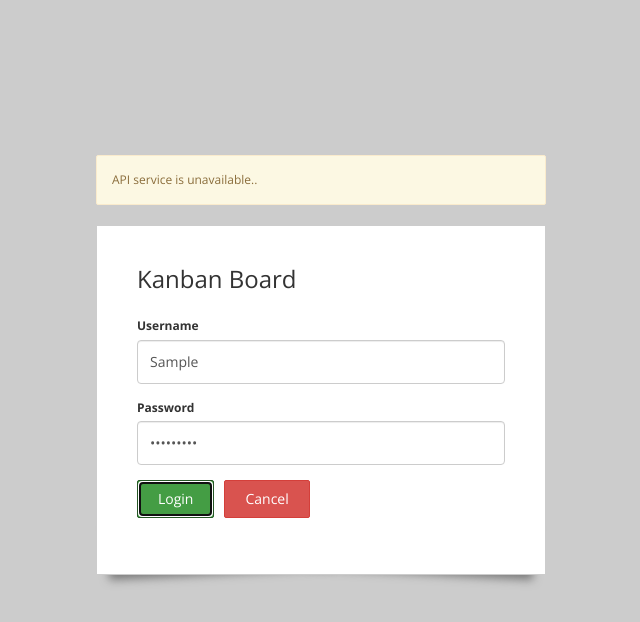
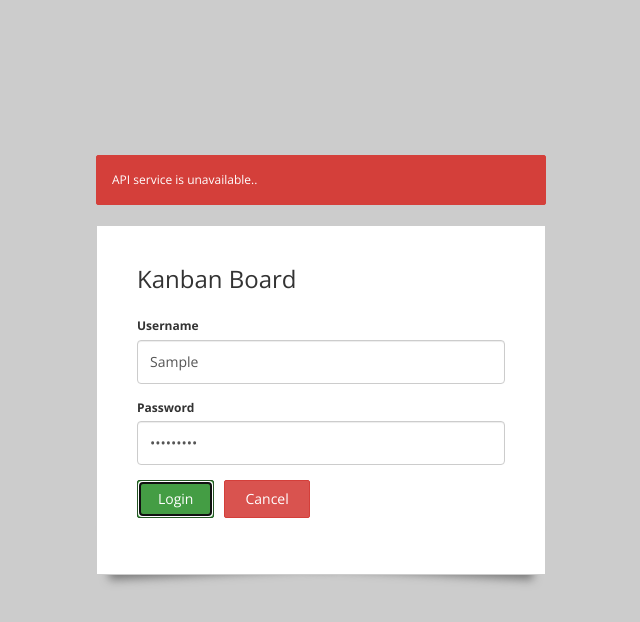
Before and after one commit to satishborkar/kanban-app, a React app: page /login in a window 1280 px wide. Both pictures are taken after typing "Sample", "Sample123" into the empty fields and a click on the button "Login". Shown: the top 622 px of the page, without its empty margins (319-959 px from the left). Built offline with nearby package versions, Linux system fonts and the light colour scheme; no server answers.

Commit message:
alert msgs

```diff
--- a/src/js/App.js
+++ b/src/js/App.js
@@ -13,14 +13,14 @@ const App = () => {
     return (
       <div className="app-wrapper">
         <Header title="Kanban" />
-        <PageContainer alert={alert} />
+        <PageContainer />
         <Footer />
       </div>
     );
   }
   return (
     <div className="login-wrapper">
-      <PageContainer alert={alert} />
+      <PageContainer />
     </div>
   );
 }
--- a/src/js/actions/creators.js
+++ b/src/js/actions/creators.js
@@ -30,15 +30,15 @@ export function login(userInfo) {
             }
           });
 
+          if (loggedUser) {
             dispatch({
               type: ACTION.ALERT_SUCCESS, payload: {
                 status: "202",
-              message: "Welcome to Kanban",
+                message: `Welcome, ${loggedUser.firstName}`,
                 type: "alert-success"
               }
             });
-
-
+          }
 
         } else {
           dispatch({
@@ -56,7 +56,7 @@ export function login(userInfo) {
           payload: {
             status: "502",
             message: "API service is unavailable..",
-            type: "alert-warning"
+            type: "alert-danger"
           }
         });
       }
--- a/src/js/components/Alert.js
+++ b/src/js/components/Alert.js
@@ -4,7 +4,7 @@ const Alert = ({ errCode, msg, erroType, hidden }) => {
   if (hidden) {
     return null;
   }
-  return <div className="container-fluid">There is some error message</div>;
+  return <div>There is some error message</div>;
 };
 
 export default Alert;
--- a/src/js/components/PageContainer.js
+++ b/src/js/components/PageContainer.js
@@ -3,39 +3,38 @@ import Routes from '../routes/index';
 import { connect } from 'react-redux';
 
 
-// const PageContainer = () => {
-//     return (
-//         <div className="container-fluid">
-//             {/* {alert.message && (
-//                 <div className={`alert ${alert.type}`}>{alert.message}</div>
-//             )} */}
-//             {Routes}
-//         </div>
-//     );
-// };
+const PageContainer = () => {
+    return (
+        <div>
+            {Routes}
+        </div>
+    );
+};
 
-class PageContainer extends Component {
-    constructor(props) {
-        super(props)
-    }
+export default PageContainer;
 
-    render() {
-        console.log("State Props", this.props);
-        const { alert } = this.props;
-        return (
-            <div className="container-fluid">
-                {alert.message && <div className={`alert ${alert.type}`}>{alert.message}</div>}
-                {Routes}
-            </div>
-        )
-    }
+// class PageContainer extends Component {
+//     constructor(props) {
+//         super(props)
+//     }
 
-}
+//     render() {
+//         console.log("State Props", this.props);
+//         const { alert } = this.props;
+//         return (
+//             <div className="container-fluid">
+//                 {alert.message && <div className={`alert ${alert.type}`}>{alert.message}</div>}
+//                 {Routes}
+//             </div>
+//         )
+//     }
 
-function mapStateToProps(state) {
-    return {
-        alert: state.alert
-    }
-}
+// }
 
-export default connect(mapStateToProps)(PageContainer);
+// function mapStateToProps(state) {
+//     return {
+//         alert: state.alert
+//     }
+// }
+
+// export default connect(mapStateToProps)(PageContainer);
--- a/src/js/containers/Home.js
+++ b/src/js/containers/Home.js
@@ -1,14 +1,34 @@
-import React from 'react';
+import React, { Component } from 'react';
+import { connect } from 'react-redux';
+import { bindActionCreators } from 'redux';
 
-const Home = () => {
+class Home extends Component {
+    constructor(props) {
+        super(props)
+    }
+
+    render() {
+        const { alert } = this.props;
+
         return (
+            <div className="container-fluid">
+                {alert.message && <div className={`alert ${alert.type}`}>{alert.message}</div>}
                 <div>
                     <h1>Welcome to Kanban.</h1>
                     <p>
                         Now you can stream the props, including both the input value and the change handler from your HoC, and also trigger changes in the Subject from your Component’s events.
                 </p>
                 </div>
+            </div>
         );
+    }
 };
 
-export default Home;
+function mapStateToProps(state) {
+    return {
+        user: state.user,
+        alert: state.alert
+    }
+}
+
+export default connect(mapStateToProps)(Home);
--- a/src/js/containers/Login.js
+++ b/src/js/containers/Login.js
@@ -61,7 +61,10 @@ class Login extends Component {
   }
 
   render() {
+    const { alert } = this.props;
     return (
+      <div className="container-fluid">
+        {alert.message && <div className={`alert ${alert.type}`}>{alert.message}</div>}
         <div className="login-panel">
           <div className="box-shashow">
             <form onSubmit={this.loginUser}>
@@ -86,6 +89,7 @@ class Login extends Component {
             </form>
           </div>
         </div>
+      </div>
     );
   }
 }
@@ -95,7 +99,8 @@ class Login extends Component {
 // }
 function mapStateToProps(state) {
   return {
-    user: state.user
+    user: state.user,
+    alert: state.alert
   };
 }
 
--- a/src/scss/_application.scss
+++ b/src/scss/_application.scss
@@ -27,6 +27,10 @@ body {
     height: 100vh;
 }
 
+.alert{
+    border-radius: 2px;
+}
+
 .login-wrapper .alert {
     width: 450px;
     height: 50px;
@@ -39,6 +43,24 @@ body {
     z-index: 999;
     transform: translateY(-220px);
     border-radius: 2px;
+}
+
+.alert-success{
+    background-color: #4cae4c;
+    border-color: #4cae4c;
+    color:#fff;
+}
+
+.alert-danger{
+    background-color: #d43f3a;
+    border-color: #d43f3a;
+    color:#fff;
+}
+
+.alert-warning{
+    background-color: #fcd20b;
+    border-color: #fcd20b;
+    color:#fff;
 }
 
 .login-panel {
```
Also changed, not shown: 1 other file (tests, documents, lock files or other folders). Lines whose indentation alone changed are shown as unchanged.
